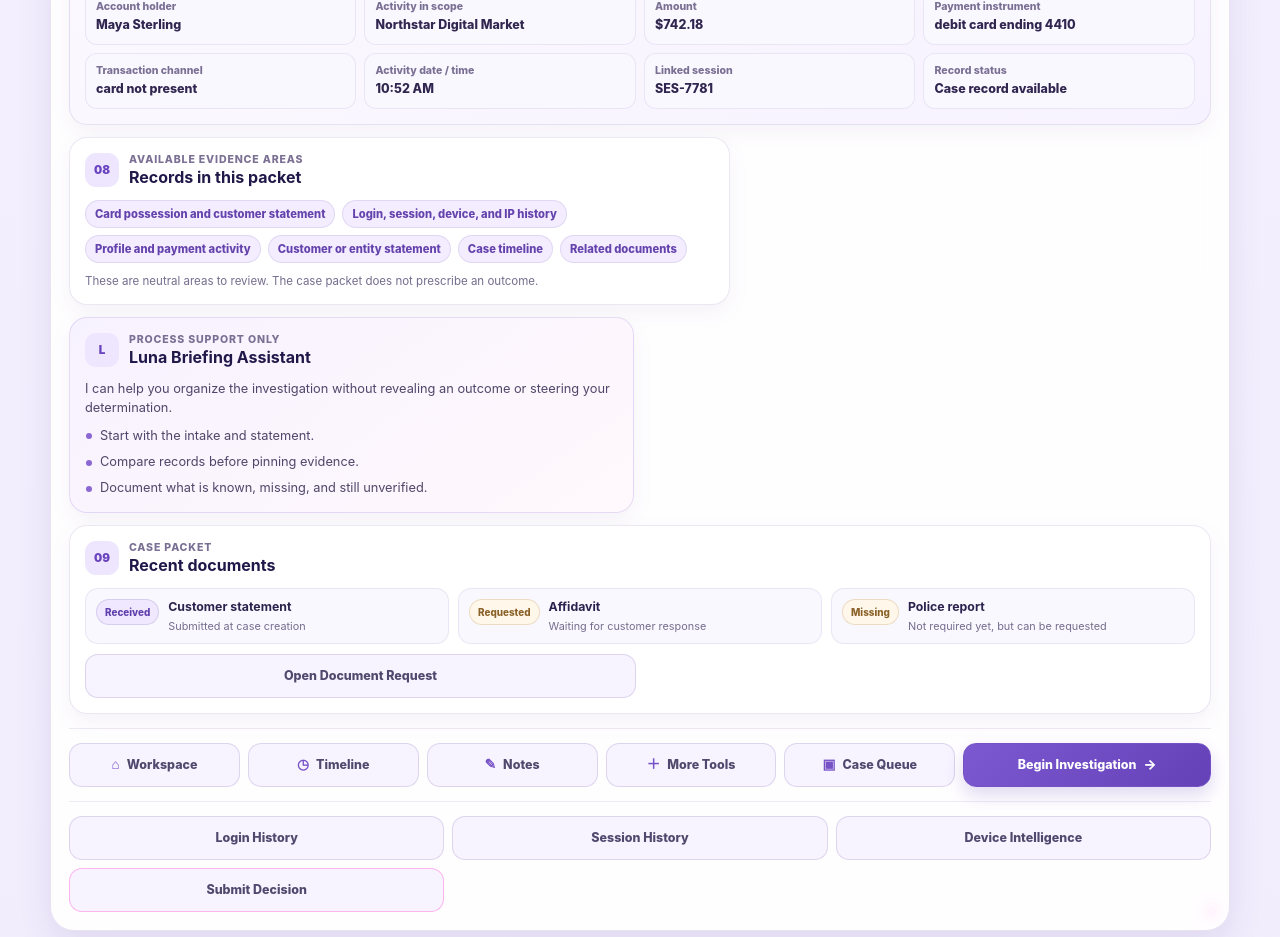
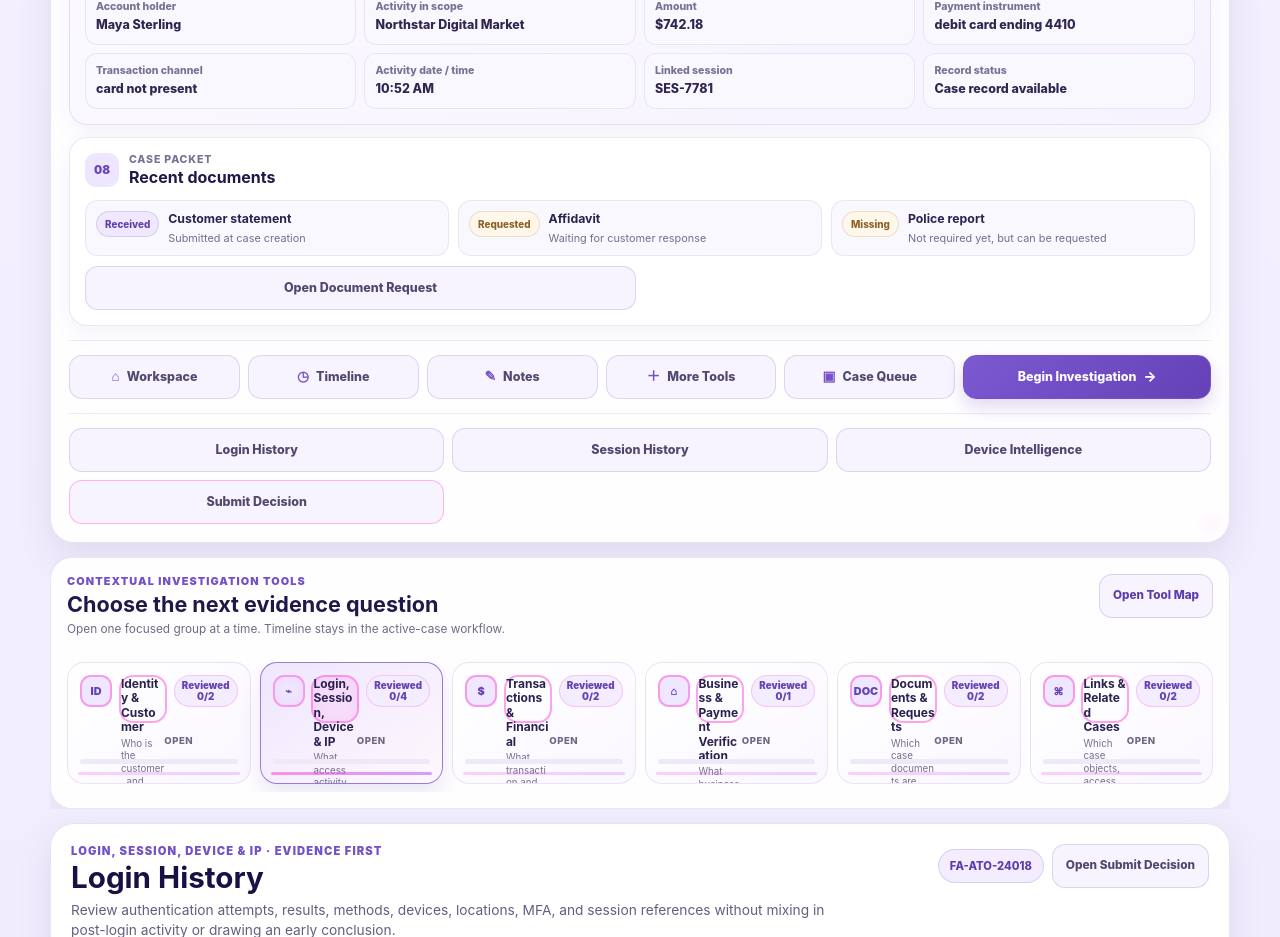
Before and after one commit to iamre2024-debug/fraud-Academy-v1, a React (Vite) app: page / in a window 1280 px wide. Shown: the part 2240-3177 px from the top of the page. Built offline with nearby package versions, Linux system fonts and the light colour scheme.

Commit message:
Remove briefing evidence and Luna cards (#69)
Remove the Available Evidence Areas and Luna Briefing Assistant cards from every Case Briefing, clean up their styling, and guard against their return.

```diff
--- a/scripts/case-briefing-theme-v1-smoke-check.mjs
+++ b/scripts/case-briefing-theme-v1-smoke-check.mjs
@@ -33,7 +33,6 @@ for (const anchor of [
   'Case parties',
   'data-case-briefing-parties="true"',
   'data-case-briefing-details="true"',
-  'Luna Briefing Assistant',
   'Recent documents',
   'Reason code and packet details',
   'case-briefing-chargeback-card',
@@ -143,6 +142,11 @@ for (const forbidden of [
   'Green flag',
   'Key focus areas',
   'Recent actions',
+  'Available evidence areas',
+  'Records in this packet',
+  'Luna Briefing Assistant',
+  'Process support only',
+  'organize the investigation without revealing an outcome',
 ]) {
   mustNotContain('CaseSummaryCard.jsx visible copy', briefing, forbidden);
 }
--- a/src/CaseSummaryCard.jsx
+++ b/src/CaseSummaryCard.jsx
@@ -29,7 +29,6 @@ export default function CaseSummaryCard({
   const documents = activeCase.documents ?? [];
   const intakeAnswers = activeCase.intakeAnswers ?? [];
   const statement = activeCase.statement ?? { label: 'Customer statement', value: activeCase.allegation ?? activeCase.queueReason, source: intake.channel ?? 'Case queue' };
-  const evidenceAreas = activeCase.caseBriefing?.evidenceAreas ?? activeCase.evidenceAreas ?? [];
   const chargebackDetails = activeCase.chargebackDecision;
   const facts = displayFacts(activeCase);
   const assignedInvestigator = activeCase.assignedInvestigator ?? activeCase.caseBriefing?.assignedInvestigator ?? 'Training queue · unassigned';
@@ -226,39 +225,9 @@ export default function CaseSummaryCard({
             </dl>
           </article>
 
-          <article className="case-briefing-card case-briefing-evidence-card">
+          <article className="case-briefing-card case-briefing-documents-card">
             <div className="case-briefing-card-heading">
               <span aria-hidden="true">08</span>
-              <div>
-                <p>Available evidence areas</p>
-                <h3>Records in this packet</h3>
-              </div>
-            </div>
-            <div className="case-briefing-evidence-chips">
-              {evidenceAreas.slice(0, 6).map((area) => <span key={area}>{area}</span>)}
-            </div>
-            <small>These are neutral areas to review. The case packet does not prescribe an outcome.</small>
-          </article>
-
-          <article className="case-briefing-card case-briefing-luna-card">
-            <div className="case-briefing-card-heading">
-              <span aria-hidden="true">L</span>
-              <div>
-                <p>Process support only</p>
-                <h3>Luna Briefing Assistant</h3>
-              </div>
-            </div>
-            <p>I can help you organize the investigation without revealing an outcome or steering your determination.</p>
-            <ul>
-              <li>Start with the intake and statement.</li>
-              <li>Compare records before pinning evidence.</li>
-              <li>Document what is known, missing, and still unverified.</li>
-            </ul>
-          </article>
-
-          <article className="case-briefing-card case-briefing-documents-card">
-            <div className="case-briefing-card-heading">
-              <span aria-hidden="true">09</span>
               <div>
                 <p>Case packet</p>
                 <h3>Recent documents</h3>
@@ -281,7 +250,7 @@ export default function CaseSummaryCard({
           {chargebackDetails && (
             <article className="case-briefing-card case-briefing-chargeback-card">
               <div className="case-briefing-card-heading">
-                <span aria-hidden="true">10</span>
+                <span aria-hidden="true">09</span>
                 <div>
                   <p>Chargeback review rail</p>
                   <h3>Reason code and packet details</h3>
@@ -301,7 +270,7 @@ export default function CaseSummaryCard({
           {activeCase.creditDecision && (
             <article className="case-briefing-card case-briefing-credit-card">
               <div className="case-briefing-card-heading">
-                <span aria-hidden="true">11</span>
+                <span aria-hidden="true">09</span>
                 <div>
                   <p>Credit review rail</p>
                   <h3>Credit case details</h3>
--- a/src/displayCaseBriefingThemeV1.css
+++ b/src/displayCaseBriefingThemeV1.css
@@ -159,14 +159,8 @@ body[data-visual-tab="workspace"] .case-briefing-summary-card {
   background: linear-gradient(145deg, #fbf9ff 0%, #f5efff 100%);
 }
 
-body[data-visual-tab="workspace"] .case-briefing-focus-card,
-body[data-visual-tab="workspace"] .case-briefing-luna-card {
+body[data-visual-tab="workspace"] .case-briefing-focus-card {
   grid-column: span 6;
-}
-
-body[data-visual-tab="workspace"] .case-briefing-luna-card {
-  border-color: rgba(117, 81, 200, 0.17);
-  background: linear-gradient(145deg, #f7f2ff 0%, #fff8fc 100%);
 }
 
 body[data-visual-tab="workspace"] .case-briefing-documents-card {
@@ -193,10 +187,6 @@ body[data-visual-tab="workspace"] .case-briefing-parties-card {
 body[data-visual-tab="workspace"] .case-briefing-detail-card {
   grid-column: 1 / -1;
   background: linear-gradient(145deg, #fbf9ff 0%, #f7f2ff 100%);
-}
-
-body[data-visual-tab="workspace"] .case-briefing-evidence-card {
-  grid-column: span 7;
 }
 
 body[data-visual-tab="workspace"] .case-briefing-chargeback-card,
@@ -450,31 +440,6 @@ body[data-visual-tab="workspace"] .case-briefing-party-list small {
   line-height: 1.3;
 }
 
-body[data-visual-tab="workspace"] .case-briefing-evidence-chips {
-  display: flex;
-  flex-wrap: wrap;
-  gap: 7px;
-}
-
-body[data-visual-tab="workspace"] .case-briefing-evidence-chips span {
-  border: 1px solid rgba(91, 62, 154, 0.12);
-  border-radius: 999px;
-  background: #f3edff;
-  color: #6543ad;
-  padding: 6px 9px;
-  font-size: 0.7rem;
-  font-weight: 780;
-  line-height: 1.25;
-}
-
-body[data-visual-tab="workspace"] .case-briefing-evidence-card > small {
-  display: block;
-  margin-top: 10px;
-  color: #756d8e;
-  font-size: 0.72rem;
-  line-height: 1.4;
-}
-
 body[data-visual-tab="workspace"] .case-briefing-intake-grid dt {
   color: #7a7094;
   font-size: 0.65rem;
@@ -528,8 +493,7 @@ body[data-visual-tab="workspace"] .case-briefing-metrics small {
   line-height: 1.3;
 }
 
-body[data-visual-tab="workspace"] .case-briefing-focus-card ol,
-body[data-visual-tab="workspace"] .case-briefing-luna-card ul {
+body[data-visual-tab="workspace"] .case-briefing-focus-card ol {
   display: grid;
   gap: 8px;
   margin: 0;
@@ -557,33 +521,11 @@ body[data-visual-tab="workspace"] .case-briefing-focus-card li > span {
   font-weight: 900;
 }
 
-body[data-visual-tab="workspace"] .case-briefing-focus-card li p,
-body[data-visual-tab="workspace"] .case-briefing-luna-card > p,
-body[data-visual-tab="workspace"] .case-briefing-luna-card li {
+body[data-visual-tab="workspace"] .case-briefing-focus-card li p {
   margin: 0;
   color: #4f4769;
   font-size: 0.8rem;
   line-height: 1.42;
-}
-
-body[data-visual-tab="workspace"] .case-briefing-luna-card > p {
-  margin-bottom: 10px;
-}
-
-body[data-visual-tab="workspace"] .case-briefing-luna-card li {
-  position: relative;
-  padding-left: 15px;
-}
-
-body[data-visual-tab="workspace"] .case-briefing-luna-card li::before {
-  content: "";
-  position: absolute;
-  top: 0.52em;
-  left: 1px;
-  width: 6px;
-  height: 6px;
-  border-radius: 999px;
-  background: #8b67d4;
 }
 
 body[data-visual-tab="workspace"] .case-briefing-document-list {
@@ -726,8 +668,7 @@ body[data-visual-tab="workspace"] .case-briefing-utilities .case-briefing-primar
   body[data-visual-tab="workspace"] .case-briefing-statement-card,
   body[data-visual-tab="workspace"] .case-briefing-facts-card,
   body[data-visual-tab="workspace"] .case-briefing-parties-card,
-  body[data-visual-tab="workspace"] .case-briefing-detail-card,
-  body[data-visual-tab="workspace"] .case-briefing-evidence-card {
+  body[data-visual-tab="workspace"] .case-briefing-detail-card {
     grid-column: 1 / -1;
   }
 
@@ -757,7 +698,6 @@ body[data-visual-tab="workspace"] .case-briefing-utilities .case-briefing-primar
   }
 
   body[data-visual-tab="workspace"] .case-briefing-focus-card,
-  body[data-visual-tab="workspace"] .case-briefing-luna-card,
   body[data-visual-tab="workspace"] .case-briefing-chargeback-card,
   body[data-visual-tab="workspace"] .case-briefing-credit-card,
   body[data-visual-tab="workspace"] .case-briefing-activity-card {
```
Also changed, not shown: 1 other file (tests, documents, lock files or other folders).
